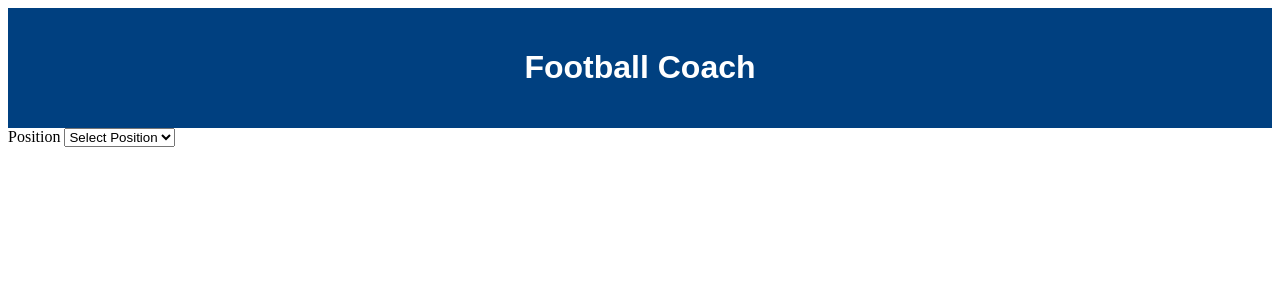
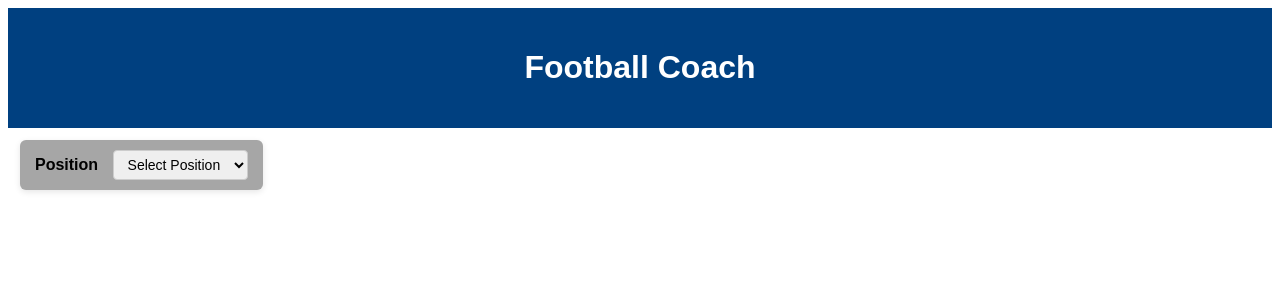
Before and after one commit to GLENNONEILL10/FootballCoach, a Flask app: page / in a window 1280 px wide. Shown: the top 300 px of the page. Run offline with Flask 3, Linux system fonts and the light colour scheme.

Commit message:
Updated position selector colors

```diff
--- a/static/style.css
+++ b/static/style.css
@@ -69,6 +69,30 @@ body, html {
 
 .position-fields input[type="submit"]:hover{
     background-color: #003060;
+}
+
+
+.position-selector-container {
+    position: absolute; /* Take it out of normal flow */
+    top: 140px;           /* Distance from the top of the page */
+    left: 20px;          /* Distance from the left of the page */
+    background-color: #a6a6a6;
+    padding: 10px 15px;
+    border-radius: 6px;
+    box-shadow: 0 2px 6px rgba(0, 0, 0, 0.1);
+    font-family: Arial, sans-serif;
+}
+
+.position-selector-container label {
+    font-weight: bold;
+    margin-right: 10px;
+}
+
+.position-selector-container select {
+    padding: 5px 10px;
+    font-size: 14px;
+    border: 1px solid #ccc;
+    border-radius: 4px;
 }
 
 .strikerTable-container {
```
